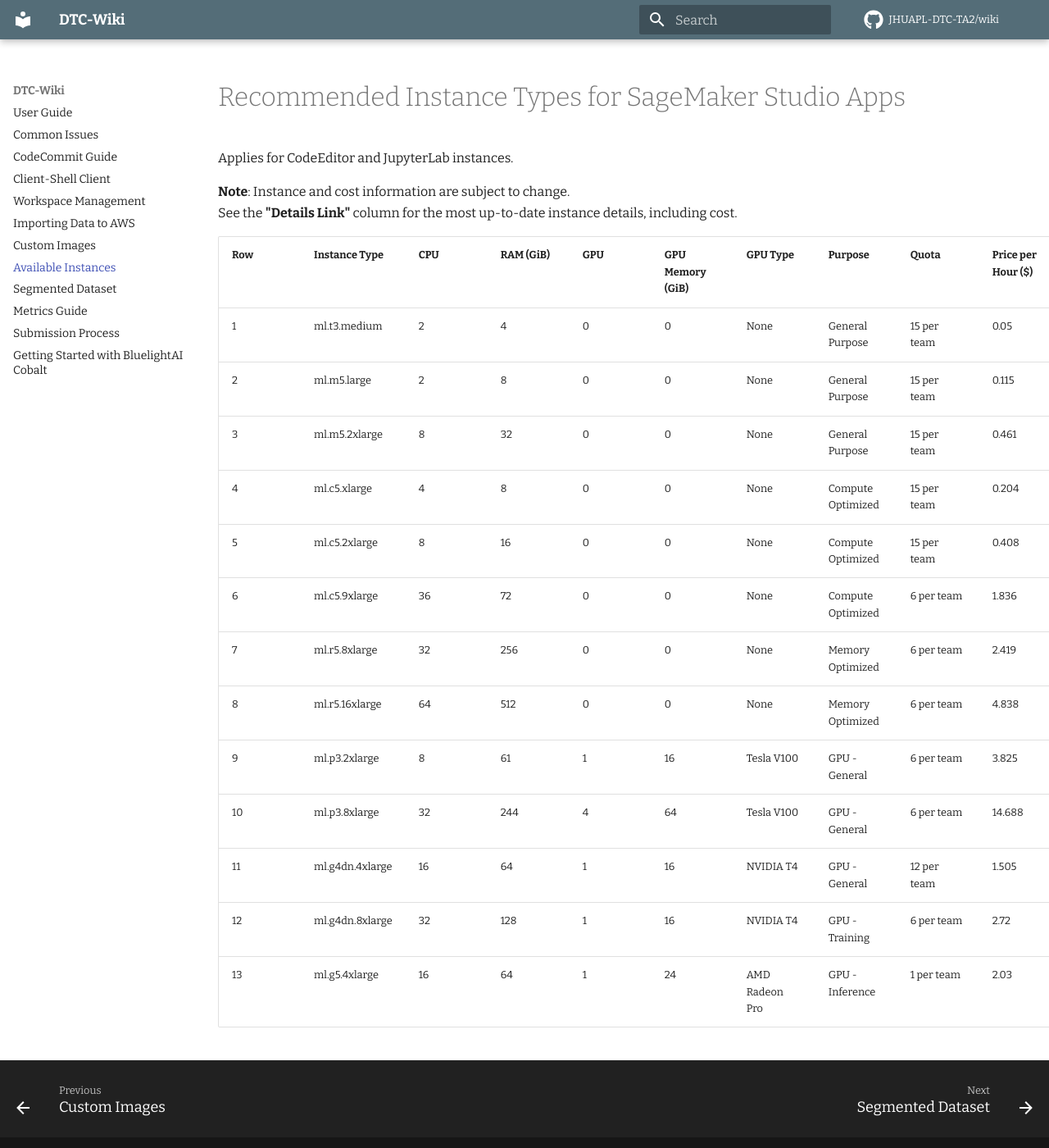
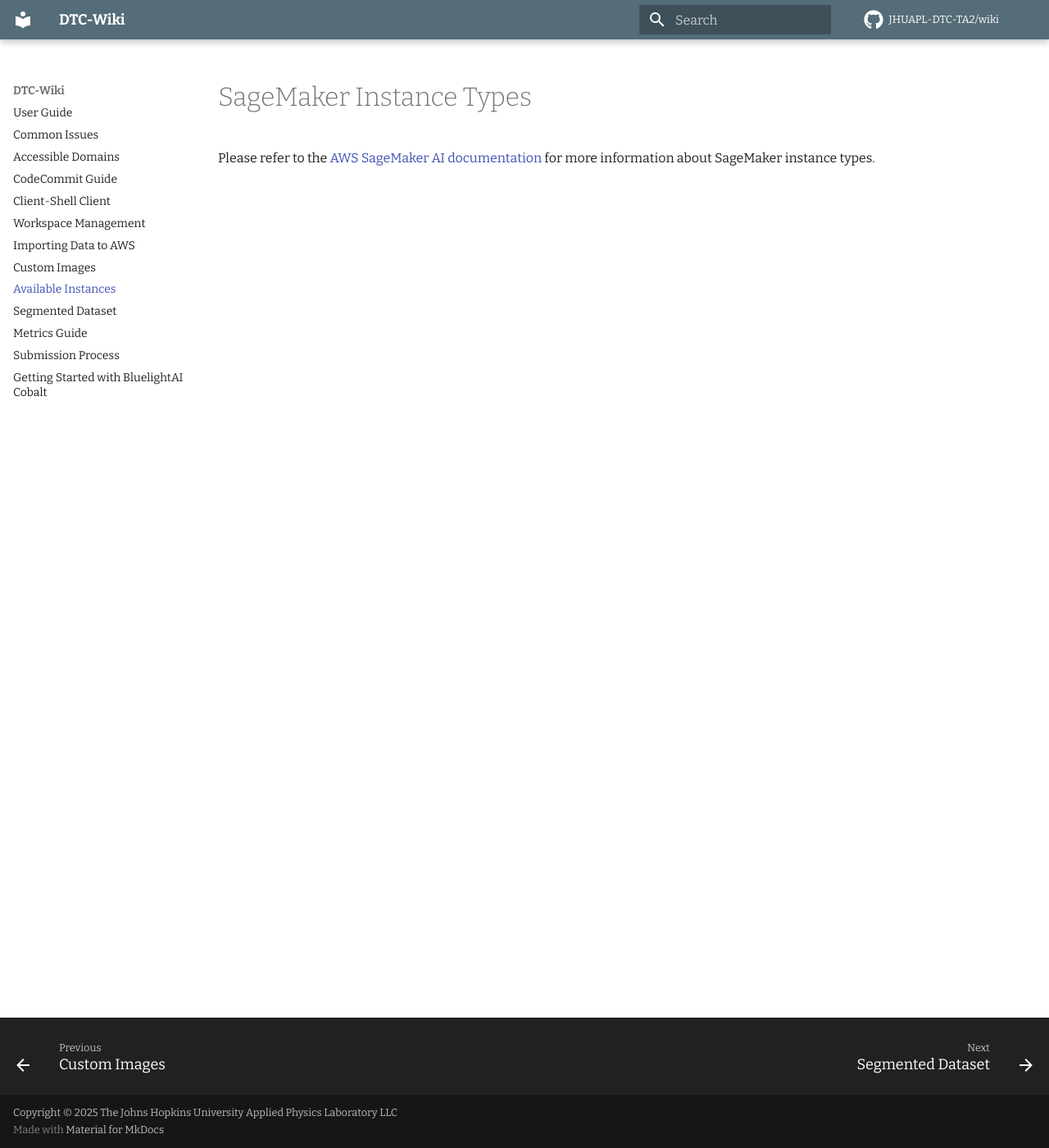
Before and after one commit to JHUAPL-DTC-TA2/wiki, an MkDocs documentation site: the page built from docs/sagemaker_instances.md, in a window 1280 px wide and 1400 px high. Shown: the whole window at 82% size. Built offline with MkDocs 1.6.1 and Material for MkDocs 9.7.7, drawn with Linux system fonts in a browser that asks for light colours; comment, search, counter and statistics services are not loaded.

Commit message:
adds new page and removes sagemaker page

```diff
--- a/docs/sagemaker_instances.md
+++ b/docs/sagemaker_instances.md
@@ -1,22 +1,3 @@
-# Recommended Instance Types for SageMaker Studio Apps
+# SageMaker Instance Types
 
-Applies for CodeEditor and JupyterLab instances.
-
-**Note**: Instance and cost information are subject to change.
-See the **"Details Link"** column for the most up-to-date instance details, including cost.
-
-| Row | Instance Type  | CPU | RAM (GiB) | GPU | GPU Memory (GiB) | GPU Type       | Purpose          | Quota       | Price per Hour ($) | Details Link                                              |
-|-----|----------------|-----|-----------|-----|------------------|----------------|------------------|-------------|-------------------|----------------------------------------------------------|
-| 1   | ml.t3.medium   | 2   | 4         | 0   | 0                | None           | General Purpose  | 15 per team  | 0.05              | [Details](https://instances.vantage.sh/aws/ec2/t3.medium) |
-| 2   | ml.m5.large    | 2   | 8         | 0   | 0                | None           | General Purpose  | 15 per team  | 0.115             | [Details](https://instances.vantage.sh/aws/ec2/m5.large)  |
-| 3   | ml.m5.2xlarge  | 8   | 32        | 0   | 0                | None           | General Purpose  | 15 per team  | 0.461             | [Details](https://instances.vantage.sh/aws/ec2/m5.2xlarge)|
-| 4   | ml.c5.xlarge   | 4   | 8         | 0   | 0                | None           | Compute Optimized| 15 per team  | 0.204             | [Details](https://instances.vantage.sh/aws/ec2/c5.xlarge) |
-| 5   | ml.c5.2xlarge  | 8   | 16        | 0   | 0                | None           | Compute Optimized| 15 per team  | 0.408             | [Details](https://instances.vantage.sh/aws/ec2/c5.2xlarge)|
-| 6   | ml.c5.9xlarge  | 36  | 72        | 0   | 0                | None           | Compute Optimized| 6 per team  | 1.836             | [Details](https://instances.vantage.sh/aws/ec2/c5.9xlarge)|
-| 7   | ml.r5.8xlarge  | 32  | 256       | 0   | 0                | None           | Memory Optimized | 6 per team  | 2.419             | [Details](https://instances.vantage.sh/aws/ec2/r5.8xlarge)|
-| 8   | ml.r5.16xlarge | 64  | 512       | 0   | 0                | None           | Memory Optimized | 6 per team  | 4.838             | [Details](https://instances.vantage.sh/aws/ec2/r5.16xlarge)|
-| 9   | ml.p3.2xlarge  | 8   | 61        | 1   | 16               | Tesla V100     | GPU - General    | 6 per team  | 3.825             | [Details](https://instances.vantage.sh/aws/ec2/p3.2xlarge) |
-| 10  | ml.p3.8xlarge  | 32  | 244       | 4   | 64               | Tesla V100     | GPU - General    | 6 per team  | 14.688            | [Details](https://instances.vantage.sh/aws/ec2/p3.8xlarge)|
-| 11  | ml.g4dn.4xlarge| 16  | 64        | 1   | 16               | NVIDIA T4      | GPU - General    | 12 per team  | 1.505             | [Details](https://instances.vantage.sh/aws/ec2/g4dn.4xlarge)|
-| 12  | ml.g4dn.8xlarge| 32  | 128       | 1   | 16               | NVIDIA T4      | GPU - Training   | 6 per team  | 2.72              | [Details](https://instances.vantage.sh/aws/ec2/g4dn.8xlarge)|
-| 13  | ml.g5.4xlarge  | 16  | 64        | 1   | 24               | AMD Radeon Pro | GPU - Inference  | 1 per team  | 2.03              | [Details](https://instances.vantage.sh/aws/ec2/g5.4xlarge) |
+Please refer to the [AWS SageMaker AI documentation](https://docs.aws.amazon.com/sagemaker/latest/dg/notebooks-available-instance-types.html) for more information about SageMaker instance types.
--- a/mkdocs.yml
+++ b/mkdocs.yml
@@ -34,6 +34,7 @@
 nav:
 - User Guide: index.md
 - Common Issues: common_issues.md
+- Accessible Domains: accessible_domains.md
 - CodeCommit Guide: configure_codecommit.md
 - Client-Shell Client: running_client_shell.md
 - Workspace Management: workspace-selfservice.md
```
Also changed, not shown: docs/accessible_domains.md (added, +55 -0 lines), docs/common_issues.md (+1 -1 lines), docs/index.md (+1 -1 lines).
